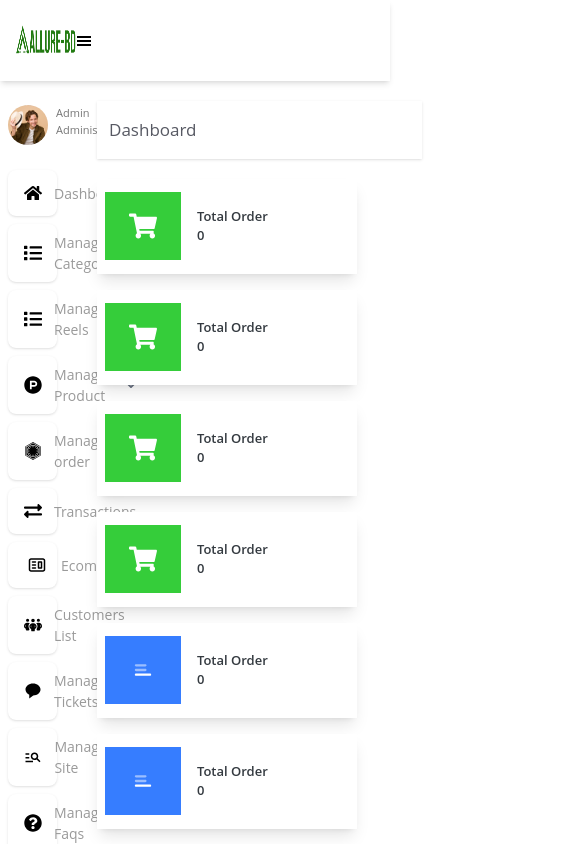
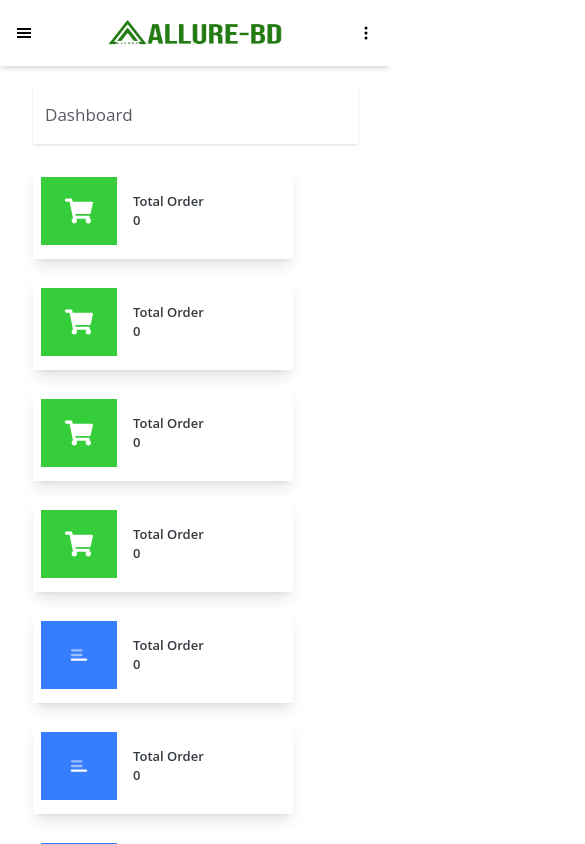
Before and after one commit to rahuldevsutradhar/Addmin-penal, a React app: page / in a window 390 px wide. Shown: the top 844 px of the page, 585 px wide, since content can reach past the window. Built offline with nearby package versions, Linux system fonts and the light colour scheme; the HTML template or start-up script is replaced by a standard one.

Commit message:
add responsive home page

```diff
--- a/src/components/Image.jsx
+++ b/src/components/Image.jsx
@@ -1,9 +1,20 @@
-import React from 'react'
+import React from 'react';
 
-const Image = ({src,alt,className}) => {
+const Image = ({ src, alt = 'image', className = '' }) => {
+  if (!src) {
+    console.warn("Image component requires a 'src' prop.");
+    return null;
+  }
+
   return (
-     <img className={className} src={src} alt={alt} />
-)
-}
+    <img
+      src={src}
+      alt={alt}
+      className={className}
+      loading="lazy"
+      decoding="async"
+    />
+  );
+};
 
-export default Image
+export default Image;
--- a/src/components/OrderList.jsx
+++ b/src/components/OrderList.jsx
@@ -14,15 +14,15 @@ export default function RecentOrders() {
   ];
 
   return (
-    <div className="p-6 bg-white shadow-md rounded-2xl">
+    <div className="p-3 md:p-6 bg-white shadow-md rounded-2xl">
       <div className="overflow-x-auto">
         <table className="min-w-full border-collapse">
           <thead>
             <tr className="bg-white text-left">
-              <th className="px-6 py-3 font-medium">Customer</th>
-              <th className="px-6 py-3 font-medium">Order ID</th>
-              <th className="px-6 py-3 font-medium">Payment Method</th>
-              <th className="px-6 py-3 font-medium">Total</th>
+              <th className="px-6  md:py-3 font-medium">Customer</th>
+              <th className="px-6  md:py-3 font-medium">Order ID</th>
+              <th className="px-6  md:py-3 font-medium">Payment Method</th>
+              <th className="px-6  md:py-3 font-medium">Total</th>
             </tr>
           </thead>
           <tbody>
@@ -35,8 +35,8 @@ export default function RecentOrders() {
                 <td className="px-6 py-4 text-blue-600 font-open hover:underline cursor-pointer">
                   {order.id}
                 </td>
-                <td className="px-6 py-4">{order.method}</td>
-                <td className="px-6 py-4">৳{order.total}</td>
+                <td className="px-6 py-2 md:py-4">{order.method}</td>
+                <td className="px-6 py-2 md:py-4">৳{order.total}</td>
               </tr>
             ))}
           </tbody>
--- a/src/layouts/Navbar.jsx
+++ b/src/layouts/Navbar.jsx
@@ -1,4 +1,4 @@
-import React from 'react'
+import React, { useEffect, useState } from 'react'
 import Container from '../components/Container'
 import Flex from '../components/Flex'
 import Image from '../components/Image'
@@ -8,28 +8,111 @@ import { GiHamburgerMenu } from "react-icons/gi";
 import Button from '../components/Button'
 import { IoNotifications } from 'react-icons/io5'
 import { FaCaretDown } from 'react-icons/fa'
+import { BsThreeDotsVertical } from 'react-icons/bs'
+import IconCard from '../components/IconCard'
+import { MdBackup, MdOutlineCleaningServices, MdOutlineManageSearch } from 'react-icons/md'
+import { FaBook, FaExchangeAlt, FaFirstOrder, FaHome, FaList, FaProductHunt, FaQuestionCircle, FaTelegramPlane, FaUser, FaWifi } from 'react-icons/fa'
+import { CgWebsite } from 'react-icons/cg'
+import { FaPeopleGroup } from 'react-icons/fa6'
+import { BiSolidMessageRounded } from 'react-icons/bi'
+import { Link } from 'react-router-dom'
 
 
 const Navbar = () => {
+    const [isOpen, setIsOpen] = useState(false);
+    useEffect(() => {
+        if (isOpen) {
+            document.body.style.overflow = 'hidden';
+        } else {
+            document.body.style.overflow = 'auto';
+        }
+        return () => {
+            document.body.style.overflow = 'auto';
+        };
+    }, [isOpen]);
+    const handleIncrement = () => {
+        setIsOpen(!isOpen)
+    }
     return (
         <nav>
             <Container>
                 <Flex className='items-center px-4 py-4 shadow-md'>
-                <div className='w-2/12'>
-                <Image src={logo} className='h-[39px] w-[120px]  '/>
+                    <div className='w-full md:w-2/12 flex items-center justify-between'>
+                        <div className='block md:hidden'>
+                            <GiHamburgerMenu onClick={handleIncrement} className='w-4 h-5' />
                         </div>
-                <div className='w-10/12 flex items-center gap-x-200'>
-                <div>
-                    <GiHamburgerMenu className='w-4 h-5'/>
+
+                        <Image src={logo} className='h-[34px] md:h-[39px] w-[175px] md:w-[120px]' />
+                        <div className='block md:hidden'>
+                            <BsThreeDotsVertical className='w-4 h-5' />
                         </div>
-                <div className='flex items-center gap-x-5'>
-                    <Button text='View website' className='bg-blue-500'/>
+                    </div>
+
+                    {
+                        isOpen && (
+                            <div className="fixed top-17 left-0 h-full w-[281px] bg-white z-50 shadow-lg overflow-y-auto transform transition-transform duration-300 ease-in-out md:hidden">
+                                <div className="p-4 flex flex-col gap-y-2">
+
+
+                                    <Link to={'/profil'}>
+                                        <div className='  flex tiems-center gap-x-2 mx-2 my-6 '>
+                                            <Image src={profil} className='w-10 h-10 rounded-full' />
+                                            <div className='font-open text-[#777] text-[11px] pb-2 '>
+                                                <p>Admin</p>
+                                                <p>Administator</p>
+                                            </div>
+                                        </div>
+                                    </Link>
+
+                                    <IconCard title='Dashbord' icon={<FaHome />} to='/' />
+                                    <IconCard title="Manage Categories" icon={<FaList />}
+                                        subItems={["Categories", "Sub categories", "Child categories"]} />
+                                    <IconCard title="Manage Reels" icon={<FaList />}
+                                        subItems={["Reels", "Reels List"]} />
+                                    <IconCard title="Manage Product" icon={<FaProductHunt />}
+                                        subItems={['Brands', ' Add Product', 'All Products', 'Stock Out Products',
+                                            'Campaign Offer', 'CSV Import & Export', 'Product Reviews',
+                                            'Manage Orders']} />
+                                    <IconCard title="Manage order" icon={<FaFirstOrder />}
+                                        subItems={['All Orders', ' Pending Orders', 'Progress Orders', 'Delivered Orders', 'Canceled Orders', 'Transactions']} />
+                                    <IconCard title='Transactions' icon={<FaExchangeAlt />} to='/' />
+                                    <IconCard title="Ecommerce" icon={<CgWebsite />}
+                                        subItems={['Set Coupons', 'Shipping', 'State Tax', 'Tax', 'Currency', 'Payment', 'Customer List']} />
+                                    <IconCard title='Customers List' icon={<FaPeopleGroup />} to='/' />
+                                    <IconCard title='Manage Tickets' icon={<BiSolidMessageRounded />} to='/' />
+                                    <IconCard title="Manage Site" icon={<MdOutlineManageSearch />}
+                                        subItems={['General Settings', 'Courier API', 'Home Page', 'Sliders', 'Services', 'Visibility', 'Social Login', 'Email Settings', 'SMS Settings', 'Announcement', 'Cookies Alert', 'Maintainance', 'Sitemap', 'Language', 'Manage Faqs']} />
+                                    <IconCard title="Manage Faqs" icon={<FaQuestionCircle />}
+                                        subItems={['Categories', 'Faqs']} />
+                                    <IconCard title="Manage Blogs" icon={<FaWifi />}
+                                        subItems={['Categories', 'Blogs']} />
+                                    <IconCard title='Manage Pages' icon={<FaBook />} to='/' />
+                                    <IconCard title='Subscribers List' icon={<FaTelegramPlane />} to='/' />
+                                    <IconCard title="System User" icon={<FaUser />}
+                                        subItems={['System User', 'Role']} />
+                                    <IconCard title="System Backup" icon={<MdBackup />}
+                                        subItems={['System Backup', 'Database Backup']} />
+                                    <IconCard title="Cache Clear" icon={<MdOutlineCleaningServices />} />
+
+                                    <p className='font-open text-blue-500 text-[14px] font-bold mt-5 text-center'>Version 5.0.0</p>
+                                </div>
+                            </div>
+                        )
+                    }
+
+
+                    <div className='w-auto md:w-10/12 flex items-center gap-x-200'>
+                        <div className='hidden md:flex'>
+                            <GiHamburgerMenu className='text-left inline w-4 h-5' />
+                        </div>
+                        <div className='hidden md:flex flex items-center gap-x-5'>
+                            <Button text='View website' className='bg-blue-500' />
                             <div className='flex items-center'>
                                 <IoNotifications />
                                 <span className='bg-[#dc3545] text-white rounded-full py-[6px] px-[10px] text-[11px] '>145  </span>
                                 <FaCaretDown />
                             </div>
-                     <Image src={profil} className='w-10 h-10 rounded-full'/>
+                            <Image src={profil} className='w-10 h-10 rounded-full' />
 
                         </div>
                     </div>
--- a/src/pages/Home.jsx
+++ b/src/pages/Home.jsx
@@ -31,7 +31,7 @@ const Home = () => {
         <Flex>
           <div className='w-2/12'>
           <Link to={'/profil'}>
-          <div className='flex tiems-center gap-x-2 mx-2 my-6 '>
+          <div className='hidden md:flex flex tiems-center gap-x-2 mx-2 my-6 '>
              <Image src={profil} className='w-10 h-10 rounded-full'/>
              <div className='font-open text-[#777] text-[11px] pb-2 '>
               <p>Admin</p>
@@ -41,7 +41,7 @@ const Home = () => {
           </Link>
 
 
-         <Flex className='gap-y-2 flex-col'>
+         <Flex className='hidden md:block gap-y-2 flex-col'>
            <IconCard title='Dashbord' icon={<FaHome />}  to='/'/>
            <IconCard title="Manage Categories" icon={<FaList />}
            subItems={["Categories", "Sub categories", "Child categories"]}/>
@@ -70,10 +70,11 @@ const Home = () => {
            subItems={['System User','Role' ]}/>
            <IconCard title="System Backup" icon={<MdBackup />}
            subItems={['System Backup','Database Backup' ]}/>
-           <IconCard title="Cache Clear" icon={<MdOutlineCleaningServices />}
-           subItems={['Version 5.0.0' ]}/>
+           <IconCard title="Cache Clear" icon={<MdOutlineCleaningServices />} />
 
+            <p className='font-open text-blue-500 text-[14px] font-bold mt-5 text-center'>'Version 5.0.0'</p>
          </Flex>
+
 
           </div>
 
```
Lines whose indentation alone changed are shown as unchanged.
